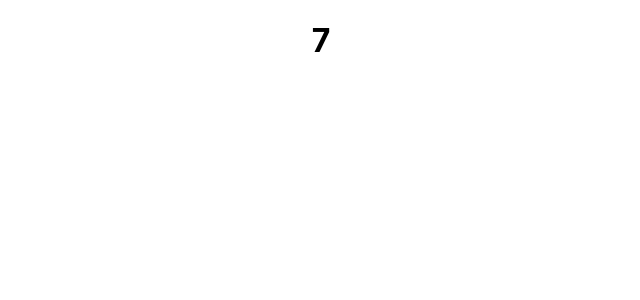
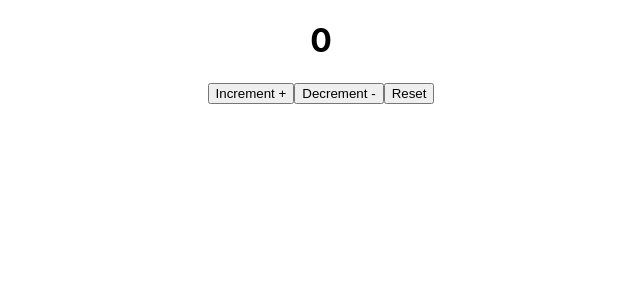
Before and after one commit to ShivamSainier/React-Hooks, a React (Create React App) app in the folder react_hooks/: page / in a window 1280 px wide. Shown: the top 300 px of the page, without its empty margins (319-959 px from the left). Built offline with nearby package versions, Linux system fonts and the light colour scheme.

Commit message:
Counter with UseReducer

```diff
--- a/react_hooks/src/App.js
+++ b/react_hooks/src/App.js
@@ -2,11 +2,12 @@
 import './App.css';
 import Array_Hooks from './Hooks/Array_Hooks';
 import UseEffect from './Hooks/UseEffect';
+import UseReducer from './Hooks/UseReducer';
 
 function App() {
   return (
     <div className="App">
-      <UseEffect />
+      <UseReducer />
     </div>
   );
 }
--- /dev/null
+++ b/react_hooks/src/Hooks/UseReducer.js
@@ -0,0 +1,29 @@
+import React,{useReducer} from 'react'
+
+function UseReducer() {
+    const initialState=0
+    const reducer=(state,action)=>{
+        switch (action) {
+            case 'increment':
+                return state+1
+                break;
+            case 'decrement':
+                return state-1
+            case 'reset':
+                return initialState
+            default:
+                return "hello"
+        }
+    }
+    const [count, dispatch] = useReducer(reducer, initialState)
+    return (
+        <div>
+            <h1>{count}</h1>
+            <button onClick={()=>{dispatch('increment')}}>Increment +</button>
+            <button onClick={()=>{dispatch('decrement')}}>Decrement -</button>
+            <button onClick={()=>{dispatch('reset')}}>Reset </button>
+        </div>
+    )
+}
+
+export default UseReducer
```
